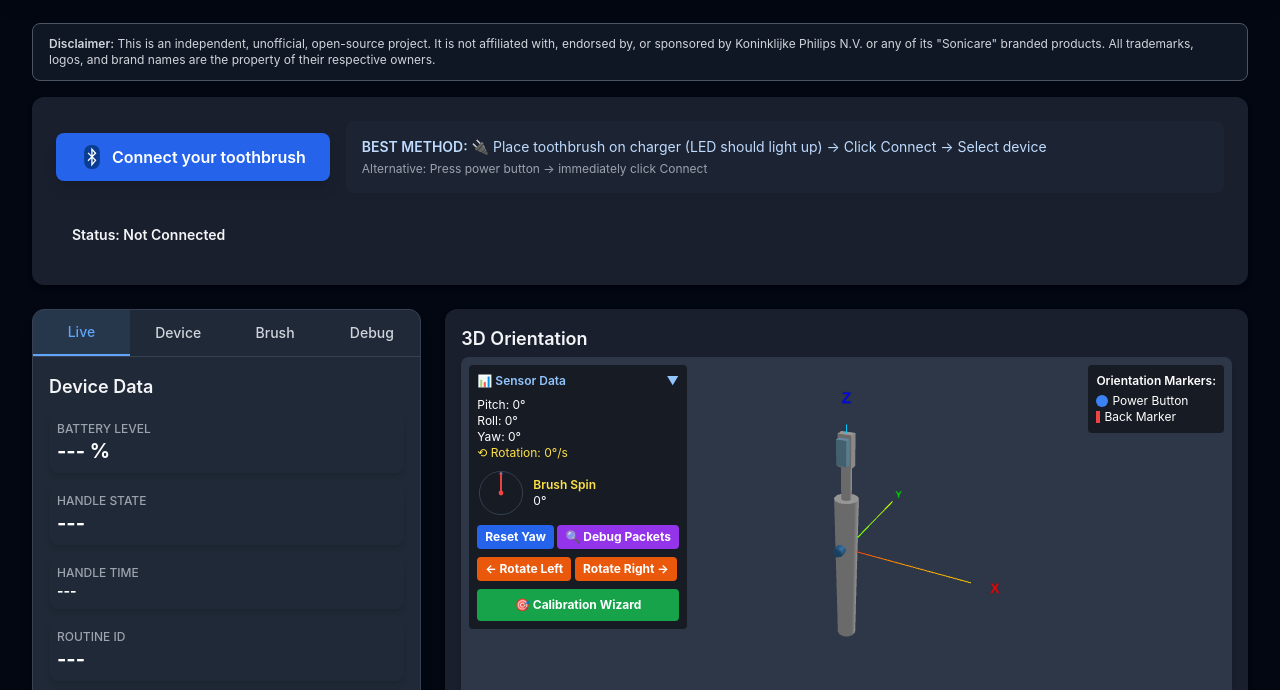
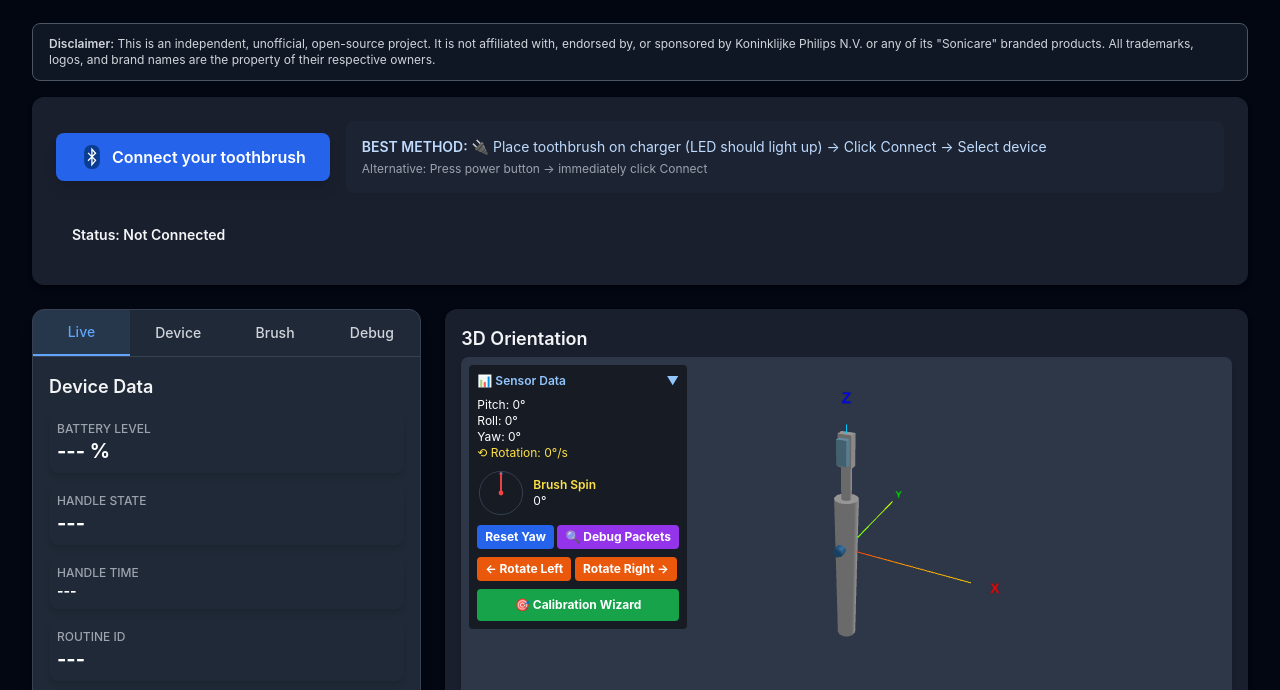
Before and after one commit to printminion/web-toothbrush-inspector, a plain HTML site: page index.html in a window 1280 px wide. Shown: the part 66-756 px from the top of the page. Drawn offline with nearby package versions, Linux system fonts and the light colour scheme.

Commit message:
feat: remove button legend for a cleaner UI

```diff
--- a/index.html
+++ b/index.html
@@ -560,11 +560,6 @@
                                 🎯 Calibration Wizard
                             </button>
                             </div>
-                        </div>
-                        <div id="button-legend" class="absolute top-2 right-2 bg-black/50 text-white text-xs p-2 rounded">
-                            <div class="font-semibold mb-1">Orientation Markers:</div>
-                            <div class="flex items-center gap-1"><span class="inline-block w-3 h-3 bg-blue-500 rounded-full"></span> Power Button</div>
-                            <div class="flex items-center gap-1"><span class="inline-block w-1 h-3 bg-red-500"></span> Back Marker</div>
                         </div>
                         <div id="coordinate-debug" class="absolute bottom-2 left-2 bg-black/70 text-white text-xs rounded font-mono">
                             <button id="coordinate-toggle" class="w-full text-left p-2 hover:bg-black/50 rounded font-semibold text-yellow-300 flex items-center justify-between">
```
